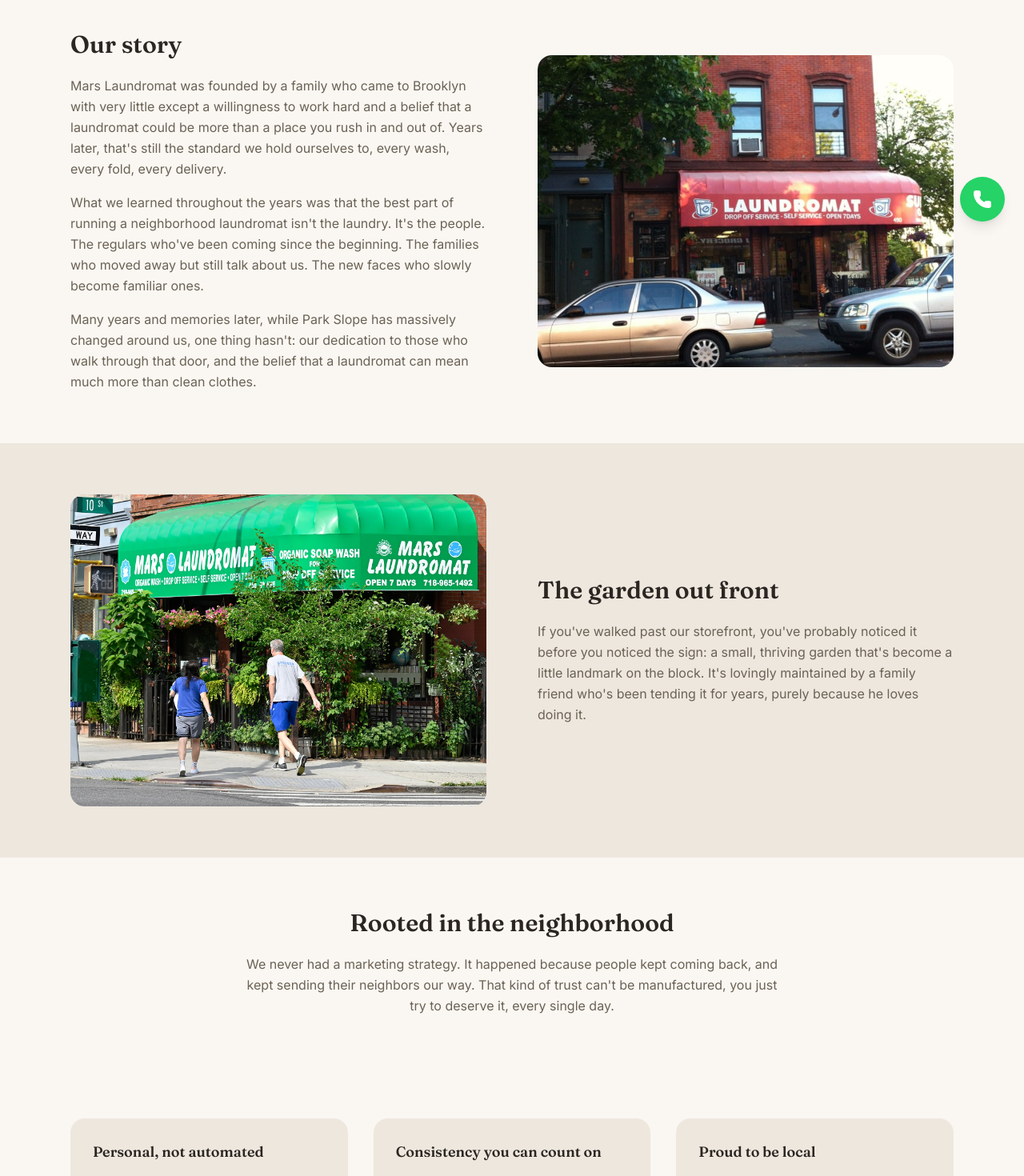
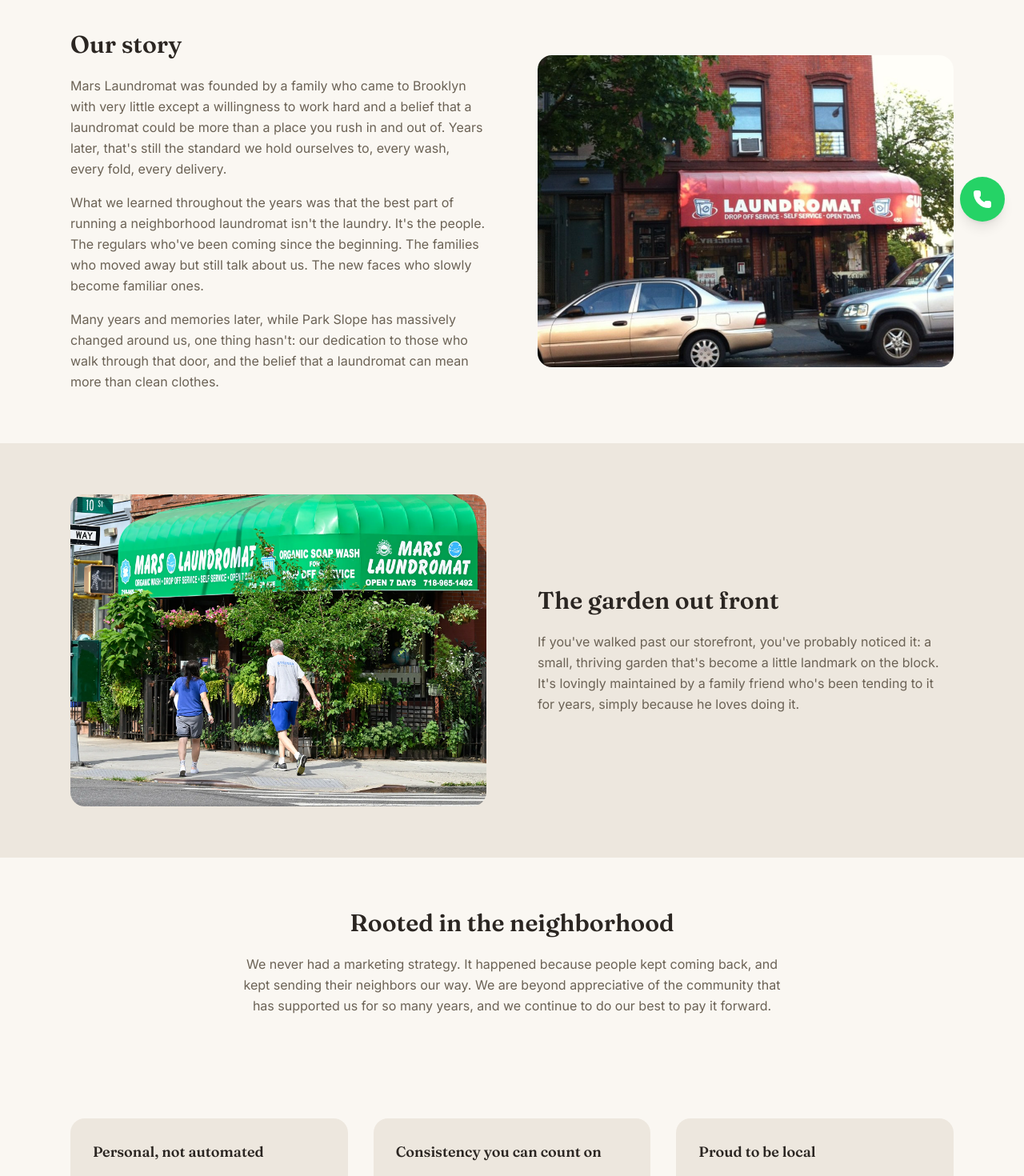
Before and after one commit to tli123-debug/mars-laundromat-website, a Next.js app: page /about in a window 1280 px wide. Shown: the part 499-1969 px from the top of the page at 80% size. Built offline with nearby package versions, Linux system fonts and the light colour scheme; no server answers.

Commit message:
Tighten About page copy in a few spots

```diff
--- a/src/content/about.ts
+++ b/src/content/about.ts
@@ -11,18 +11,18 @@ export const about = {
     paragraphs: [
       "Mars Laundromat was founded by a family who came to Brooklyn with very little except a willingness to work hard and a belief that a laundromat could be more than a place you rush in and out of. Years later, that's still the standard we hold ourselves to, every wash, every fold, every delivery.",
       "What we learned throughout the years was that the best part of running a neighborhood laundromat isn't the laundry. It's the people. The regulars who've been coming since the beginning. The families who moved away but still talk about us. The new faces who slowly become familiar ones.",
-      "Many years and memories later, while Park Slope has massively changed around us, one thing hasn't: our dedication to those who walk through that door, and the belief that a laundromat can mean much more than clean clothes.",
+      "Many years and memories later, while Park Slope has massively changed around us, one thing hasn't: our dedication to those who walk through that door, and the belief that a laundromat can mean more than clean clothes.",
     ],
   },
 
   garden: {
     heading: "The garden out front",
-    body: "If you've walked past our storefront, you've probably noticed it before you noticed the sign: a small, thriving garden that's become a little landmark on the block. It's lovingly maintained by a family friend who's been tending it for years, purely because he loves doing it.",
+    body: "If you've walked past our storefront, you've probably noticed it: a small, thriving garden that's become a little landmark on the block. It's lovingly maintained by a family friend who's been tending to it for years, simply because he loves doing it.",
   },
 
   community: {
     heading: "Rooted in the neighborhood",
-    body: "We never had a marketing strategy. It happened because people kept coming back, and kept sending their neighbors our way. That kind of trust can't be manufactured, you just try to deserve it, every single day.",
+    body: "We never had a marketing strategy. It happened because people kept coming back, and kept sending their neighbors our way. We are beyond appreciative of the community that has supported us for so many years, and we continue to do our best to pay it forward.",
   },
 
   values: [
```
